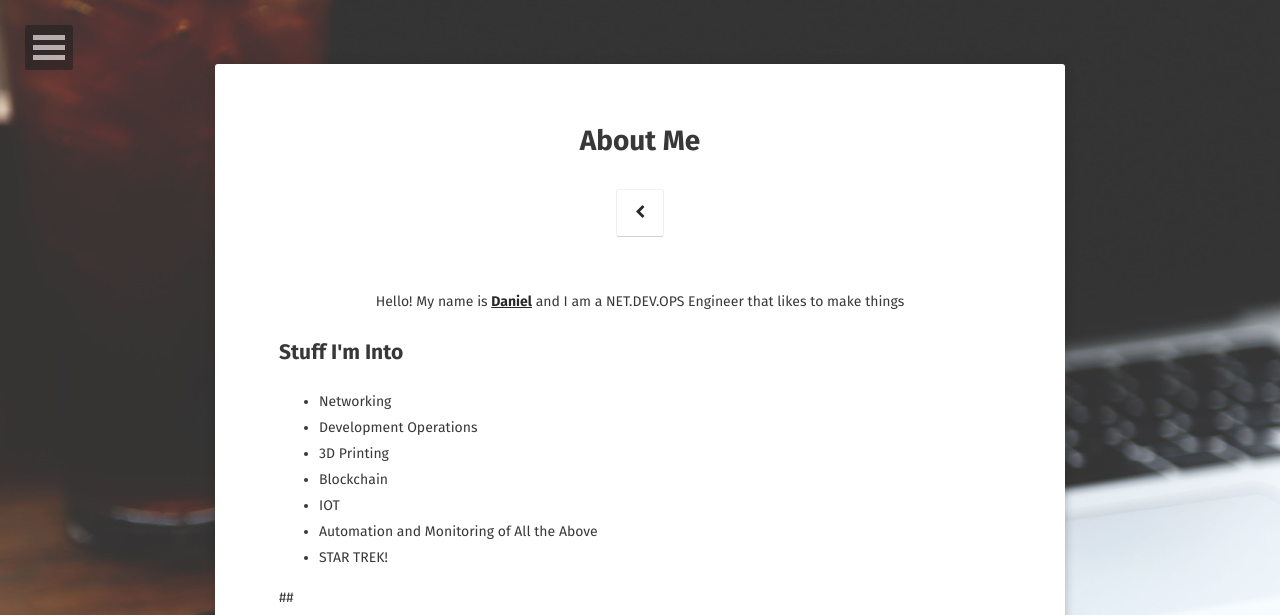
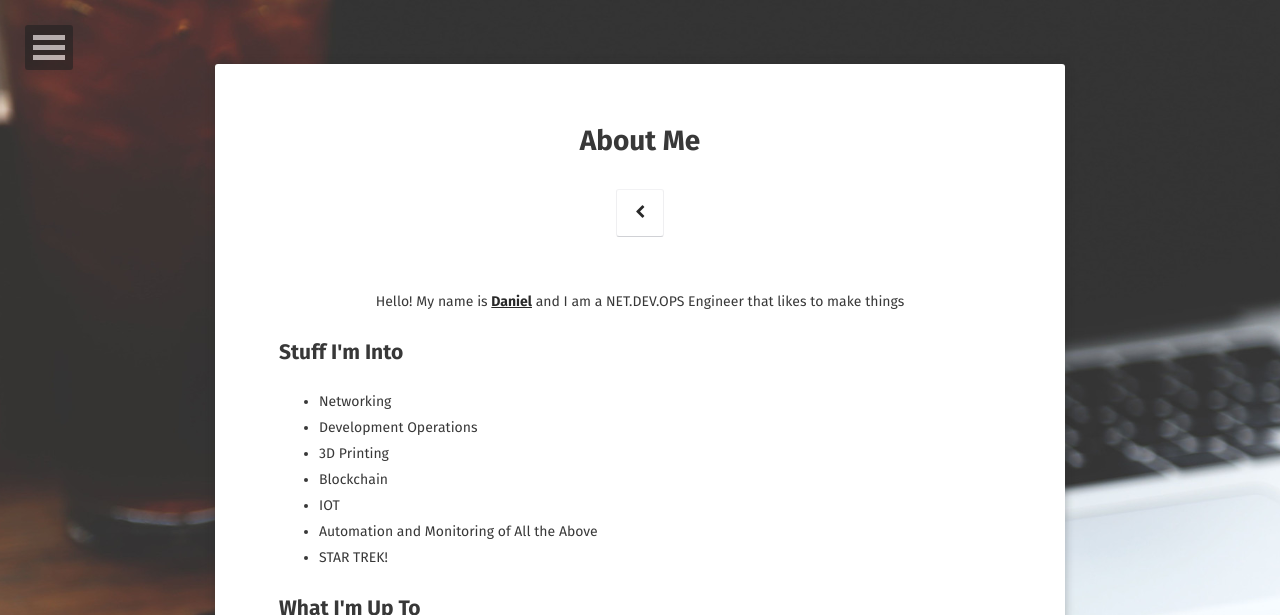
Before and after one commit to Kookster310/310networks.com, a Jekyll site: the page built from about/index.md, in a window 1280 px wide. Shown: the top 615 px of the page. Built offline with Jekyll 4.4.1, drawn with Linux system fonts in a browser that asks for light colours; some web fonts are replaced; some of the changed text lies outside the part shown; grey boxes are pictures that could not be loaded.

Commit message:
update about page

```diff
--- a/about/index.md
+++ b/about/index.md
@@ -17,14 +17,11 @@
 * Automation and Monitoring of All the Above
 * STAR TREK!
 
-##
-
 {% capture images %}
     https://cloud.githubusercontent.com/assets/754514/14509720/61c61058-01d6-11e6-93ab-0918515ecd56.png
     https://cloud.githubusercontent.com/assets/754514/14509716/61ac6c8e-01d6-11e6-879f-8308883de790.png
 {% endcapture %}
-{% include gallery images=images caption="Screenshots of Moon Theme" cols=2 %}
 
-## Getting Started
+## What I&#39;m Up To
 
-[Checkout My Current Projects](https://www.310networks.com){: .btn}
+[Checkout My Current Projects](/projects){: .btn}
```
